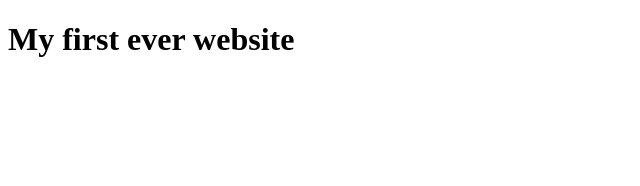
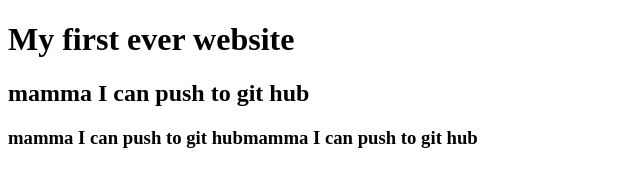
Before and after one commit to bablu15974/my-first-wevsite, a plain HTML site: page index.html in a window 1280 px wide. Shown: the whole page, without its empty margins (0-640 px from the left). Drawn offline with Linux system fonts and the light colour scheme.

Commit message:
learned github

```diff
--- a/index.html
+++ b/index.html
@@ -6,5 +6,7 @@
 </head>
 <body>
     <h1>My first ever website</h1>
+    <h2>mamma I can push to git hub</h2>
+    <h3>mamma I can push to git hubmamma I can push to git hub</h3>
 </body>
 </html>
```
